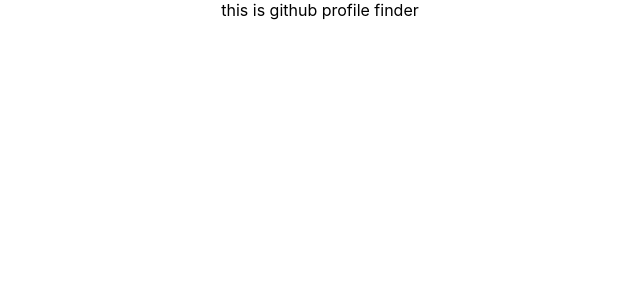
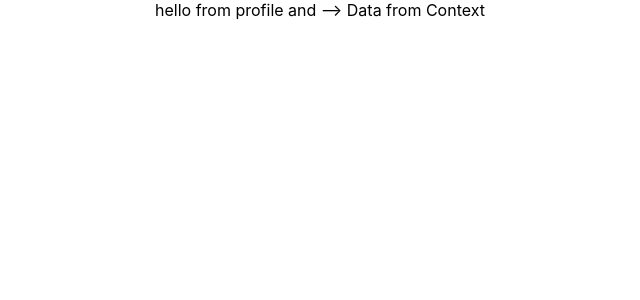
Before and after one commit to souravdhar199/githubprofilefinder, a React (Create React App) app: page / in a window 1280 px wide. Shown: the top 300 px of the page, without its empty margins (320-960 px from the left). Built offline with nearby package versions, Linux system fonts and the light colour scheme.

Commit message:
Setted up Context

```diff
--- a/src/App.js
+++ b/src/App.js
@@ -1,10 +1,14 @@
 import './App.css';
+import { GithubProvider } from './GithubContext';
+import Profile from './profile';
 
 function App() {
   return (
-    <div className="App">
-      this is github profile finder
-    </div>
+    <GithubProvider>
+      <div className="App">
+        <Profile />
+      </div>
+    </GithubProvider>
   );
 }
 
--- /dev/null
+++ b/src/GithubContext.js
@@ -0,0 +1,18 @@
+import { createContext, useEffect, useState } from "react";
+
+const GithubContext = createContext(); //this will get return
+
+// Export a provider function
+export const GithubProvider = ({ children }) => {
+    const [users, Setusers] = useState('');
+    // Value will pass to teh componenets
+    useEffect(() => {
+        Setusers("Data from Context")
+    }, [])
+    return <GithubContext.Provider value={{ users }}>
+        {/*Children that are passed in*/}
+        {children}
+    </GithubContext.Provider>
+}
+
+export default GithubContext
--- /dev/null
+++ b/src/profile.js
@@ -0,0 +1,12 @@
+import { useContext, useEffect } from 'react';
+import GithubContext from './GithubContext';
+function Profile() {
+    const { users } = useContext(GithubContext)
+    return (
+        <div>
+        hello from profile and -->  {users}
+        </div>
+    )
+}
+
+export default Profile
```
